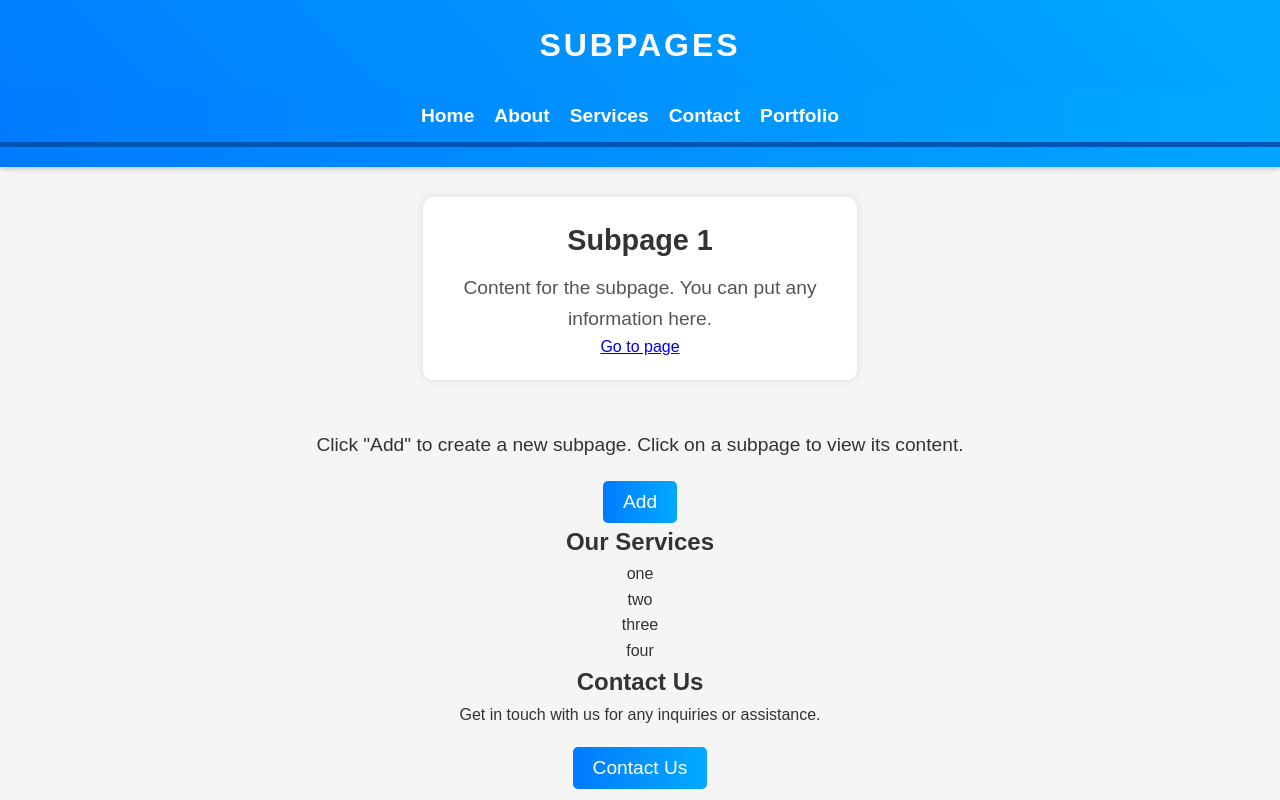
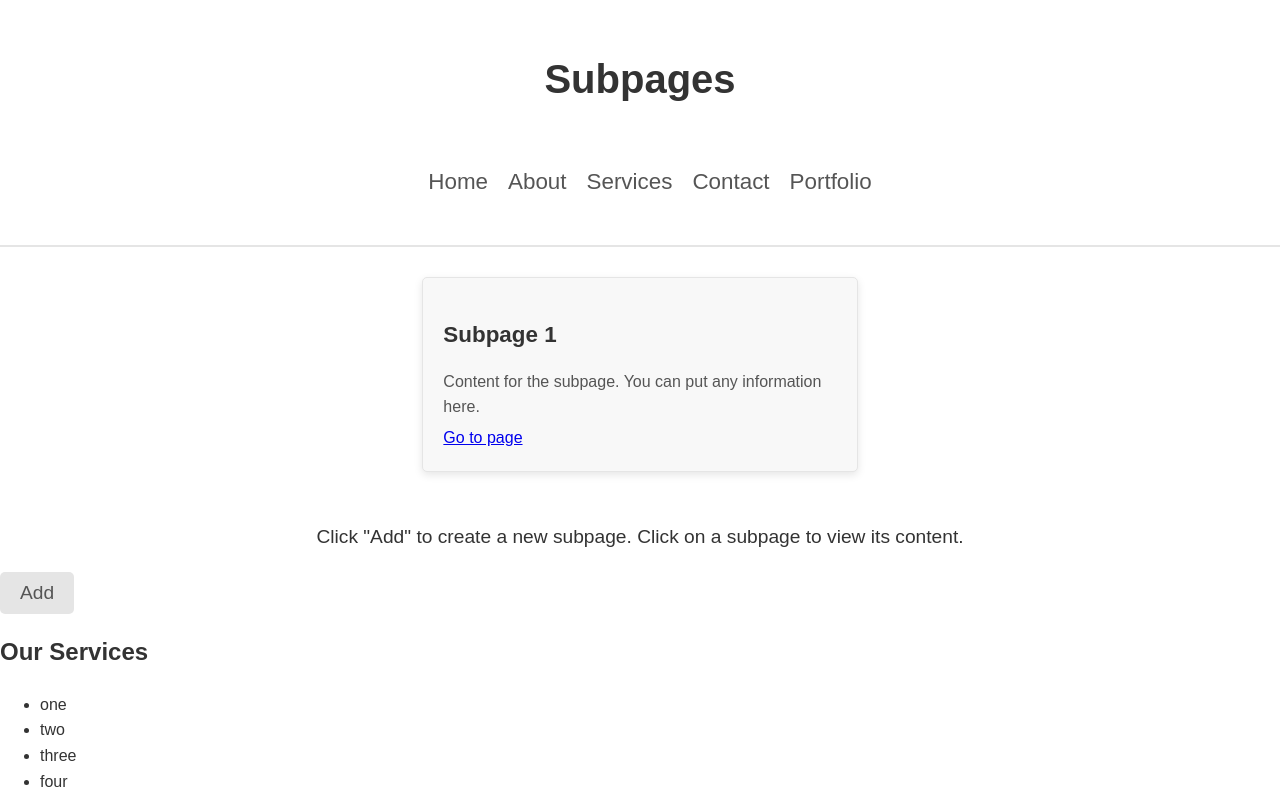
Before and after one commit to Ahmadbadghaish/IDSS, a plain HTML site: page IDSS-main/frontend/main.html in a window 1280 px wide. Both pictures are taken after a click on the button "Add". Shown: the top 800 px of the page. Drawn offline with Linux system fonts and the light colour scheme.

Commit message:
style change

```diff
--- a/IDSS-main/frontend/main.html
+++ b/IDSS-main/frontend/main.html
@@ -4,7 +4,7 @@
     <meta charset="UTF-8">
     <meta name="viewport" content="width=device-width, initial-scale=1.0">
     <title>Subpages</title>
-    <link rel="stylesheet" href="stlyes.css">
+    <link rel="stylesheet" href="style.css">
 </head>
 <body>
     <header>
--- a/IDSS-main/frontend/stlyes.css
+++ /dev/null
@@ -1,117 +0,0 @@
-body, h1, h2, p, ul, li {
-  margin: 0;
-  padding: 0;
-  font-family: 'Arial', sans-serif;
-  box-sizing: border-box;
-}
-
-body {
-  background-color: #f5f5f5;
-  color: #333;
-  text-align: center;
-  margin: 0;
-  padding: 0;
-  line-height: 1.6;
-}
-
-header {
-  background: linear-gradient(45deg, #007bff, #00aaff);
-  color: white;
-  padding: 20px 0;
-  text-align: center;
-  box-shadow: 0 2px 5px rgba(0, 0, 0, 0.2);
-}
-
-.header-title {
-  font-size: 2em;
-  font-weight: bold;
-  text-transform: uppercase;
-  letter-spacing: 3px;
-  margin-bottom: 20px;
-}
-
-nav {
-  background: linear-gradient(to right, #007bff, #00aaff);
-  border-bottom: 5px solid #0056b3;
-  display: flex;
-  justify-content: center;
-  padding: 10px 0;
-}
-
-.nav-list {
-  list-style: none;
-  display: flex;
-  margin: 0;
-  padding: 0;
-}
-
-.nav-list li {
-  margin-right: 20px;
-}
-
-.nav-list a {
-  text-decoration: none;
-  color: white;
-  font-weight: bold;
-  font-size: 1.2em;
-  transition: color 0.3s;
-}
-
-.nav-list a:hover {
-  color: #0056b3;
-}
-
-#container {
-  display: flex;
-  flex-wrap: wrap;
-  justify-content: space-around;
-  padding: 20px;
-}
-
-.subpage {
-  width: calc(33.33% - 20px);
-  margin: 10px;
-  background-color: #fff;
-  padding: 20px;
-  box-shadow: 0 0 10px rgba(0, 0, 0, 0.1);
-  border-radius: 10px;
-}
-
-.subpage h2 {
-  font-size: 1.8em;
-  font-weight: bold;
-  color: #333;
-  margin-bottom: 10px;
-}
-
-.subpage p {
-  color: #555;
-  font-size: 1.2em;
-}
-
-.add-button, .contact-button {
-  display: block;
-  text-align: center;
-  background: linear-gradient(to right, #007bff, #00aaff);
-  color: white;
-  padding: 10px 20px;
-  text-decoration: none;
-  border: none;
-  border-radius: 5px;
-  font-size: 1.2em;
-  transition: background-color 0.3s;
-  margin: 0 auto;
-  display: block;
-  margin-top: 20px;
-  cursor: pointer;
-}
-
-.add-button:hover, .contact-button:hover {
-  background: linear-gradient(to right, #0056b3, #00aaff);
-}
-
-.instructions {
-  font-size: 1.2em;
-  text-align: center;
-  margin-top: 20px;
-}
--- /dev/null
+++ b/IDSS-main/frontend/style.css
@@ -0,0 +1,101 @@
+body {
+  font-family: 'Arial', sans-serif;
+  color: #333;
+  background-color: #ffffff;
+  margin: 0;
+  padding: 0;
+  line-height: 1.6;
+}
+
+header {
+  background-color: #ffffff;
+  padding: 20px 0;
+  text-align: center;
+  border-bottom: 2px solid #e5e5e5;
+}
+
+.header-title {
+  font-size: 2.5em;
+  color: #333;
+}
+
+nav {
+  display: flex;
+  justify-content: center;
+  padding: 10px 0;
+}
+
+.nav-list {
+  list-style: none;
+  display: flex;
+}
+
+.nav-list li {
+  margin-right: 20px;
+}
+
+.nav-list a {
+  text-decoration: none;
+  color: #555;
+  font-size: 1.4em;
+  transition: color 0.3s;
+}
+
+.nav-list a:hover {
+  color: #999;
+}
+
+#container {
+  display: flex;
+  flex-wrap: wrap;
+  justify-content: space-around;
+  padding: 20px;
+}
+
+.subpage {
+  width: calc(33.33% - 20px);
+  margin: 10px;
+  background-color: #f8f8f8;
+  padding: 20px;
+  border: 1px solid #e5e5e5;
+  border-radius: 5px;
+  box-shadow: 0px 3px 8px rgba(0, 0, 0, 0.1);
+}
+
+.subpage img {
+  width: 100%;
+  border-radius: 5px;
+  margin-bottom: 15px;
+}
+
+.subpage h2 {
+  font-size: 1.4em;
+  color: #333;
+  margin-bottom: 10px;
+}
+
+.subpage p {
+  color: #555;
+  margin-bottom: 5px;
+}
+
+.add-button, .contact-button {
+  background-color: #e5e5e5;
+  color: #555;
+  padding: 10px 20px;
+  border: none;
+  border-radius: 5px;
+  font-size: 1.2em;
+  transition: background-color 0.3s;
+  cursor: pointer;
+}
+
+.add-button:hover, .contact-button:hover {
+  background-color: #d5d5d5;
+}
+
+.instructions {
+  font-size: 1.2em;
+  text-align: center;
+  margin-top: 20px;
+}
```
